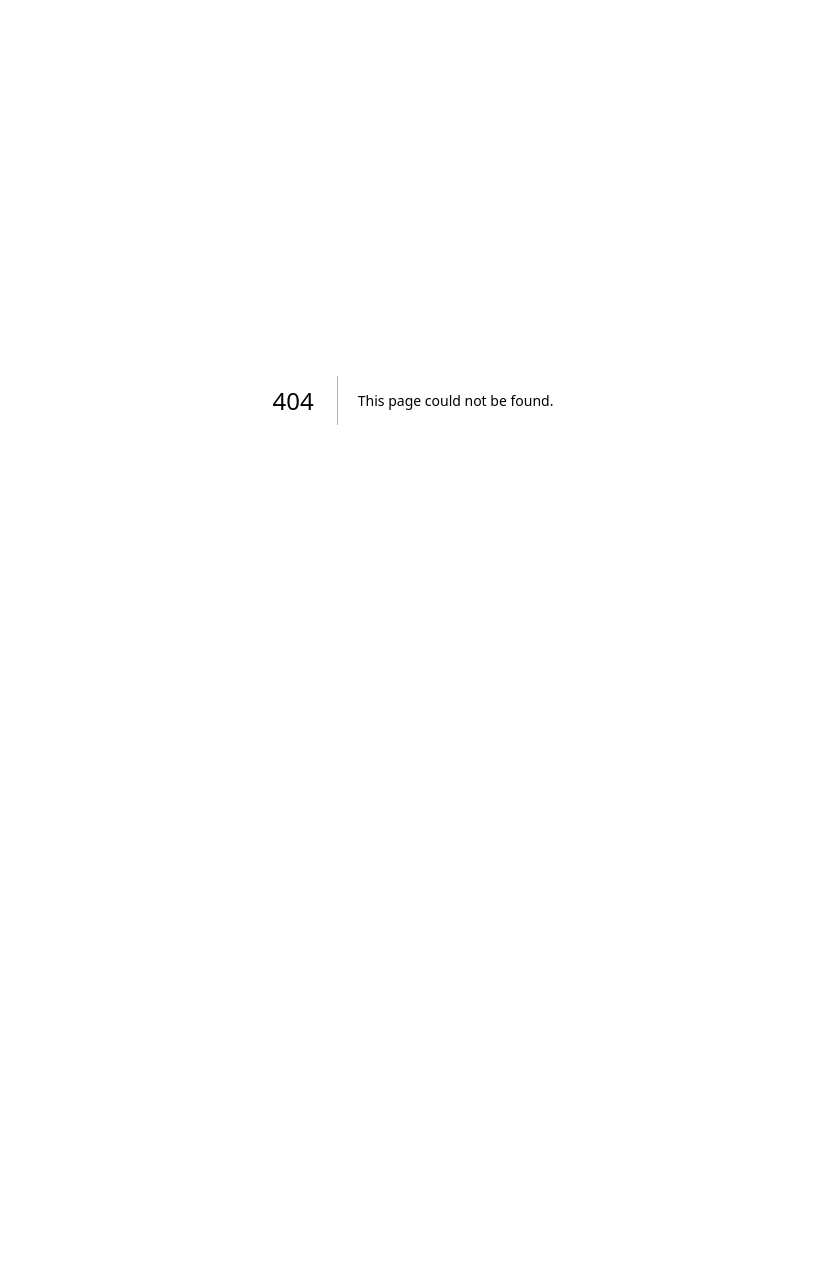
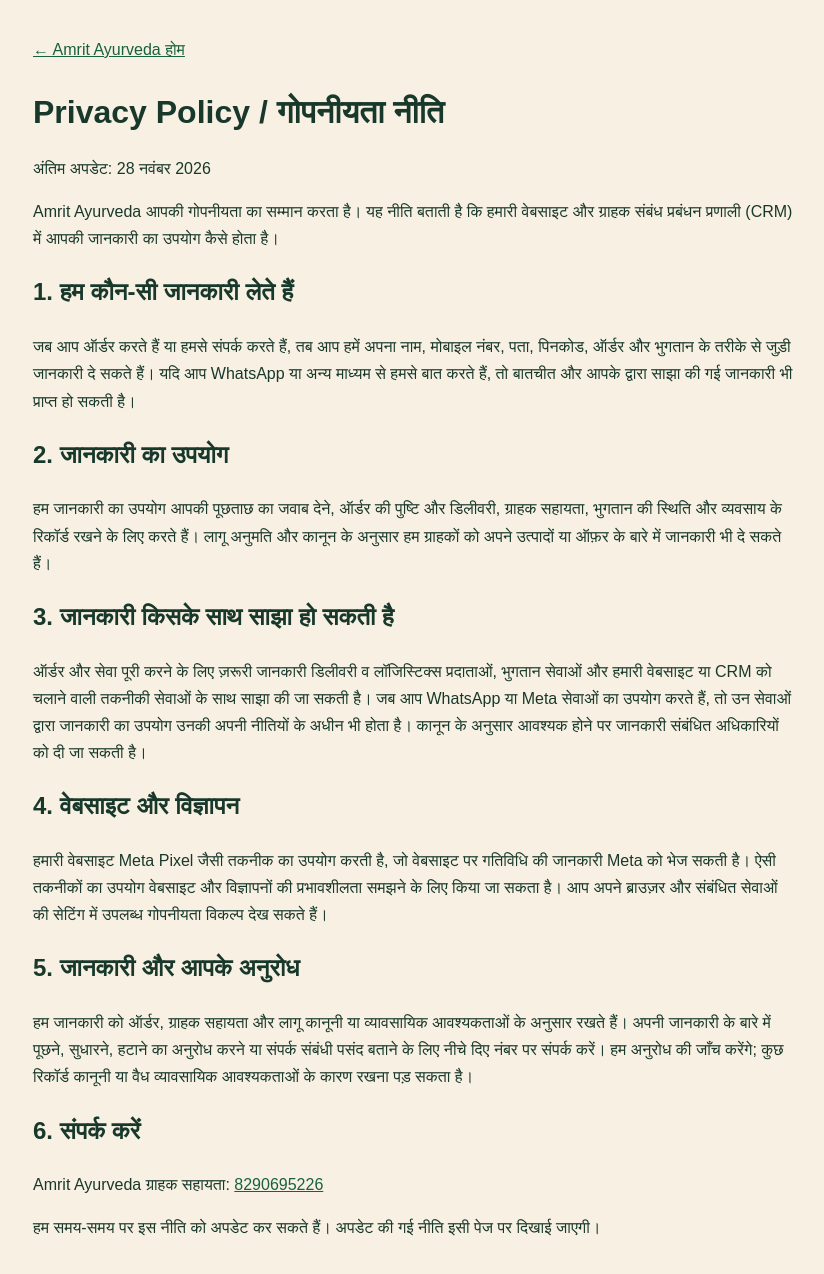
Before and after one commit to amritayurved/amrit, a Next.js app: page /privacy-policy in a window 1280 px wide. Before the commit this address had no page. Shown: the top 1274 px of the page, without its empty margins (227-1051 px from the left). Before the commit the page ends 800 px from the top, so only its background shows below. Built offline with nearby package versions, Linux system fonts and the light colour scheme.

Commit message:
Add customer privacy policy page

```diff
--- /dev/null
+++ b/app/privacy-policy/page.tsx
@@ -0,0 +1,37 @@
+import type { Metadata } from "next";
+
+export const metadata: Metadata = {
+  title: "Privacy Policy | Amrit Ayurveda",
+  description: "How Amrit Ayurveda uses customer information for orders, enquiries and customer support.",
+  alternates: { canonical: "/privacy-policy" },
+};
+
+export default function PrivacyPolicy() {
+  return (
+    <main style={{maxWidth: 800, margin: "0 auto", padding: "36px 20px 72px", fontFamily: "Arial, sans-serif", color: "#18382b", lineHeight: 1.7}}>
+      <a href="/" style={{color: "#17613c"}}>← Amrit Ayurveda होम</a>
+      <h1 style={{fontSize: "2rem", marginBottom: 4}}>Privacy Policy / गोपनीयता नीति</h1>
+      <p>अंतिम अपडेट: 28 नवंबर 2026</p>
+      <p>Amrit Ayurveda आपकी गोपनीयता का सम्मान करता है। यह नीति बताती है कि हमारी वेबसाइट और ग्राहक संबंध प्रबंधन प्रणाली (CRM) में आपकी जानकारी का उपयोग कैसे होता है।</p>
+
+      <h2>1. हम कौन-सी जानकारी लेते हैं</h2>
+      <p>जब आप ऑर्डर करते हैं या हमसे संपर्क करते हैं, तब आप हमें अपना नाम, मोबाइल नंबर, पता, पिनकोड, ऑर्डर और भुगतान के तरीके से जुड़ी जानकारी दे सकते हैं। यदि आप WhatsApp या अन्य माध्यम से हमसे बात करते हैं, तो बातचीत और आपके द्वारा साझा की गई जानकारी भी प्राप्त हो सकती है।</p>
+
+      <h2>2. जानकारी का उपयोग</h2>
+      <p>हम जानकारी का उपयोग आपकी पूछताछ का जवाब देने, ऑर्डर की पुष्टि और डिलीवरी, ग्राहक सहायता, भुगतान की स्थिति और व्यवसाय के रिकॉर्ड रखने के लिए करते हैं। लागू अनुमति और कानून के अनुसार हम ग्राहकों को अपने उत्पादों या ऑफ़र के बारे में जानकारी भी दे सकते हैं।</p>
+
+      <h2>3. जानकारी किसके साथ साझा हो सकती है</h2>
+      <p>ऑर्डर और सेवा पूरी करने के लिए ज़रूरी जानकारी डिलीवरी व लॉजिस्टिक्स प्रदाताओं, भुगतान सेवाओं और हमारी वेबसाइट या CRM को चलाने वाली तकनीकी सेवाओं के साथ साझा की जा सकती है। जब आप WhatsApp या Meta सेवाओं का उपयोग करते हैं, तो उन सेवाओं द्वारा जानकारी का उपयोग उनकी अपनी नीतियों के अधीन भी होता है। कानून के अनुसार आवश्यक होने पर जानकारी संबंधित अधिकारियों को दी जा सकती है।</p>
+
+      <h2>4. वेबसाइट और विज्ञापन</h2>
+      <p>हमारी वेबसाइट Meta Pixel जैसी तकनीक का उपयोग करती है, जो वेबसाइट पर गतिविधि की जानकारी Meta को भेज सकती है। ऐसी तकनीकों का उपयोग वेबसाइट और विज्ञापनों की प्रभावशीलता समझने के लिए किया जा सकता है। आप अपने ब्राउज़र और संबंधित सेवाओं की सेटिंग में उपलब्ध गोपनीयता विकल्प देख सकते हैं।</p>
+
+      <h2>5. जानकारी और आपके अनुरोध</h2>
+      <p>हम जानकारी को ऑर्डर, ग्राहक सहायता और लागू कानूनी या व्यावसायिक आवश्यकताओं के अनुसार रखते हैं। अपनी जानकारी के बारे में पूछने, सुधारने, हटाने का अनुरोध करने या संपर्क संबंधी पसंद बताने के लिए नीचे दिए नंबर पर संपर्क करें। हम अनुरोध की जाँच करेंगे; कुछ रिकॉर्ड कानूनी या वैध व्यावसायिक आवश्यकताओं के कारण रखना पड़ सकता है।</p>
+
+      <h2>6. संपर्क करें</h2>
+      <p>Amrit Ayurveda ग्राहक सहायता: <a href="tel:+918290695226" style={{color:"#17613c"}}>8290695226</a></p>
+      <p>हम समय-समय पर इस नीति को अपडेट कर सकते हैं। अपडेट की गई नीति इसी पेज पर दिखाई जाएगी।</p>
+    </main>
+  );
+}
```
